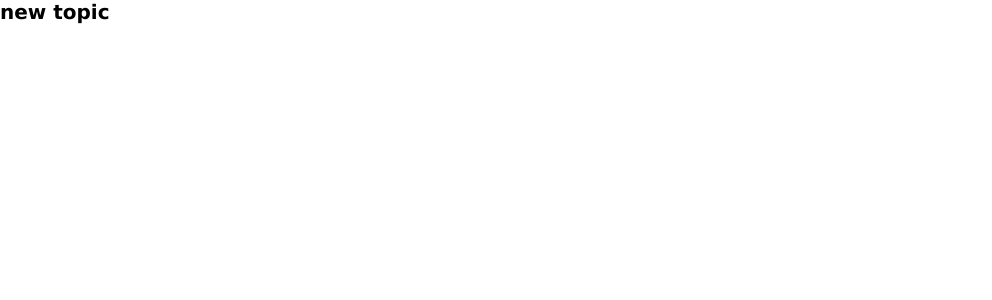
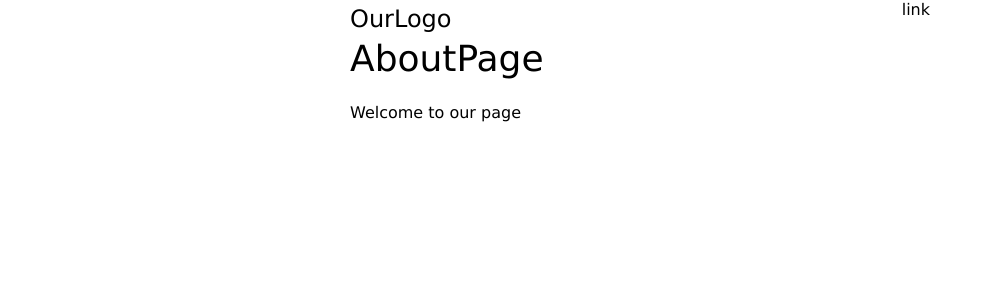
Before and after one commit to MariusAskelovic/12_react_context_api_formik, a React (Vite) app: page /about in a window 1280 px wide. Shown: the top 300 px of the page, without its empty margins (0-992 px from the left). Built offline with nearby package versions, Linux system fonts and the light colour scheme.

Commit message:
Header container as header

```diff
--- a/package.json
+++ b/package.json
@@ -10,8 +10,11 @@
     "preview": "vite preview"
   },
   "dependencies": {
+    "axios": "^1.4.0",
     "react": "^18.2.0",
-    "react-dom": "^18.2.0"
+    "react-dom": "^18.2.0",
+    "react-router-dom": "^6.15.0",
+    "styled-components": "^6.0.7"
   },
   "devDependencies": {
     "@types/react": "^18.2.15",
--- a/src/App.jsx
+++ b/src/App.jsx
@@ -1,7 +1,16 @@
+import { Route, Routes } from 'react-router-dom';
+import AboutPage from './pages/AboutPage';
+import HomePage from './pages/HomePage';
+import Header from './components/layout/Header';
+
 export default function App() {
   return (
     <div>
-      <h1>new topic</h1>
+      <Header />
+      <Routes>
+        <Route path='/' element={<HomePage />} />
+        <Route path='/about' element={<AboutPage />} />
+      </Routes>
     </div>
-  )
+  );
 }
--- /dev/null
+++ b/src/components/layout/Header.jsx
@@ -0,0 +1,27 @@
+import { Link, NavLink } from 'react-router-dom';
+import { styled } from 'styled-components';
+import Wrap from '../../styled/Wrap.styled';
+
+const HeaderContainer = styled(Wrap)`
+  display: flex;
+  justify-content: space-between;
+  gap: 15px;
+`;
+
+const Logo = styled(Link)`
+  font-size: 24px;
+  padding: 0.2em 0;
+`;
+
+export default function Header() {
+  return (
+    <HeaderContainer as={'header'}>
+      <Logo to={'/'}>OurLogo</Logo>
+      <nav>
+        <a href='' className='navLink'>
+          link
+        </a>
+      </nav>
+    </HeaderContainer>
+  );
+}
--- a/src/main.jsx
+++ b/src/main.jsx
@@ -1,11 +1,14 @@
 // eslint-disable-next-line no-unused-vars
-import React from 'react'
-import ReactDOM from 'react-dom/client'
-import './style/reset.css'
-import App from './App.jsx'
+import React from 'react';
+import ReactDOM from 'react-dom/client';
+import './style/reset.css';
+import App from './App.jsx';
+import { BrowserRouter } from 'react-router-dom';
 
 ReactDOM.createRoot(document.getElementById('root')).render(
   // <React.StrictMode>
-  <App />
+  <BrowserRouter>
+    <App />
+  </BrowserRouter>
   // </React.StrictMode>,
-)
+);
--- a/src/pages/AboutPage.jsx
+++ b/src/pages/AboutPage.jsx
@@ -1,8 +1,16 @@
+import { styled } from 'styled-components';
+import Wrap from '../styled/Wrap.styled';
+
+const Title = styled.h1`
+  font-size: 36px;
+  font-weight: 500;
+`;
+
 export default function AboutPage() {
   return (
-    <div>
-      <h1>AboutPage</h1>
+    <Wrap>
+      <Title>AboutPage</Title>
       <p>Welcome to our page</p>
-    </div>
+    </Wrap>
   );
 }
--- a/src/pages/HomePage.jsx
+++ b/src/pages/HomePage.jsx
@@ -1,8 +1,15 @@
+import { styled } from 'styled-components';
+import Wrap from '../styled/Wrap.styled';
+
+const Title = styled.h1`
+  font-size: 36px;
+  font-weight: 500;
+`;
 export default function HomePage() {
   return (
-    <div>
-      <h1>HomePage</h1>
+    <Wrap>
+      <Title>HomePage</Title>
       <p>Welcome to our page</p>
-    </div>
+    </Wrap>
   );
 }
--- /dev/null
+++ b/src/styled/Wrap.styled.jsx
@@ -0,0 +1,10 @@
+import { styled } from 'styled-components';
+
+const Wrap = styled.div`
+  padding-left: 10px;
+  padding-right: 10px;
+  max-width: 600px;
+  margin: 0 auto;
+`;
+
+export default Wrap;
```
Also changed, not shown: 1 other file (tests, documents, lock files or other folders).
